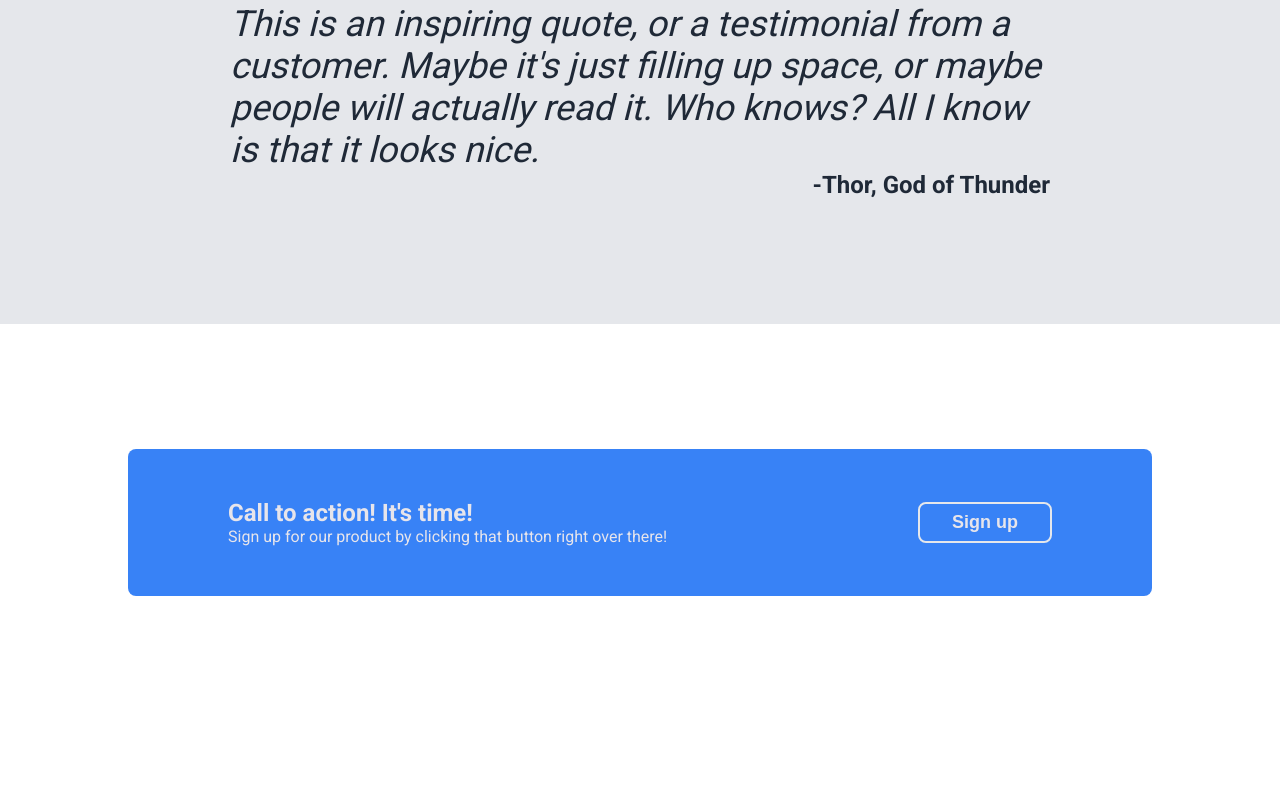
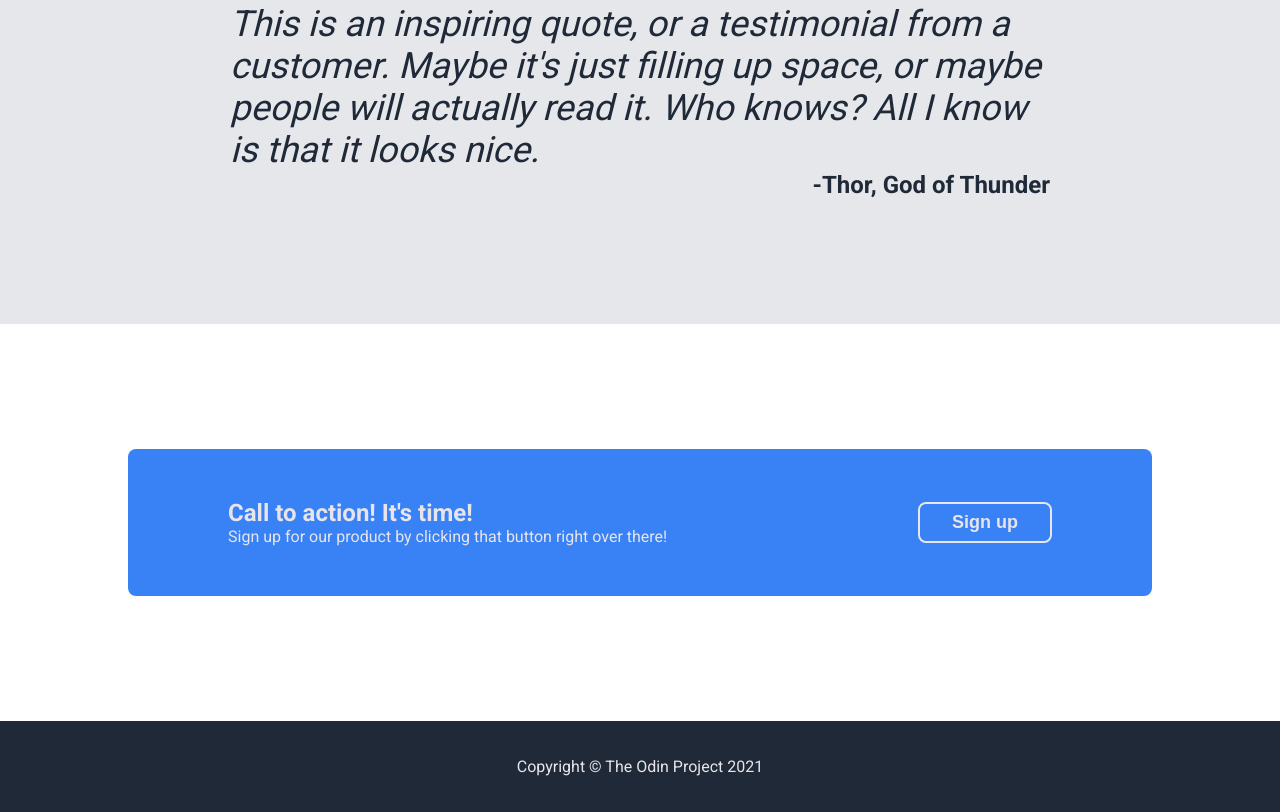
Before and after one commit to JMAG239/landing-page, a plain HTML site: page index.html in a window 1280 px wide. Shown: the part 1121-1933 px from the top of the page. Before the commit the page ends 1842 px from the top, so only its background shows below. Drawn offline with Linux system fonts and the light colour scheme.

Commit message:
Finish the landing page
Add the footer to the end of the page.

Modify both index.html and style.css to incorporate a simple footer
and its style.

```diff
--- a/index.html
+++ b/index.html
@@ -97,5 +97,8 @@
             </div>
         </div>
     </div>
+    <div class="footer">
+        Copyright © The Odin Project 2021
+    </div>
 </body>
 </html>
--- a/style.css
+++ b/style.css
@@ -182,3 +182,12 @@ body {
     font-weight: bold;
     font-size: 18px;
   }
+
+  .footer {
+    padding: 36px;
+    background: #1F2937;
+    color: #E7E5EB;
+    display: flex;
+    align-items: center;
+    justify-content: center;
+  }
```
